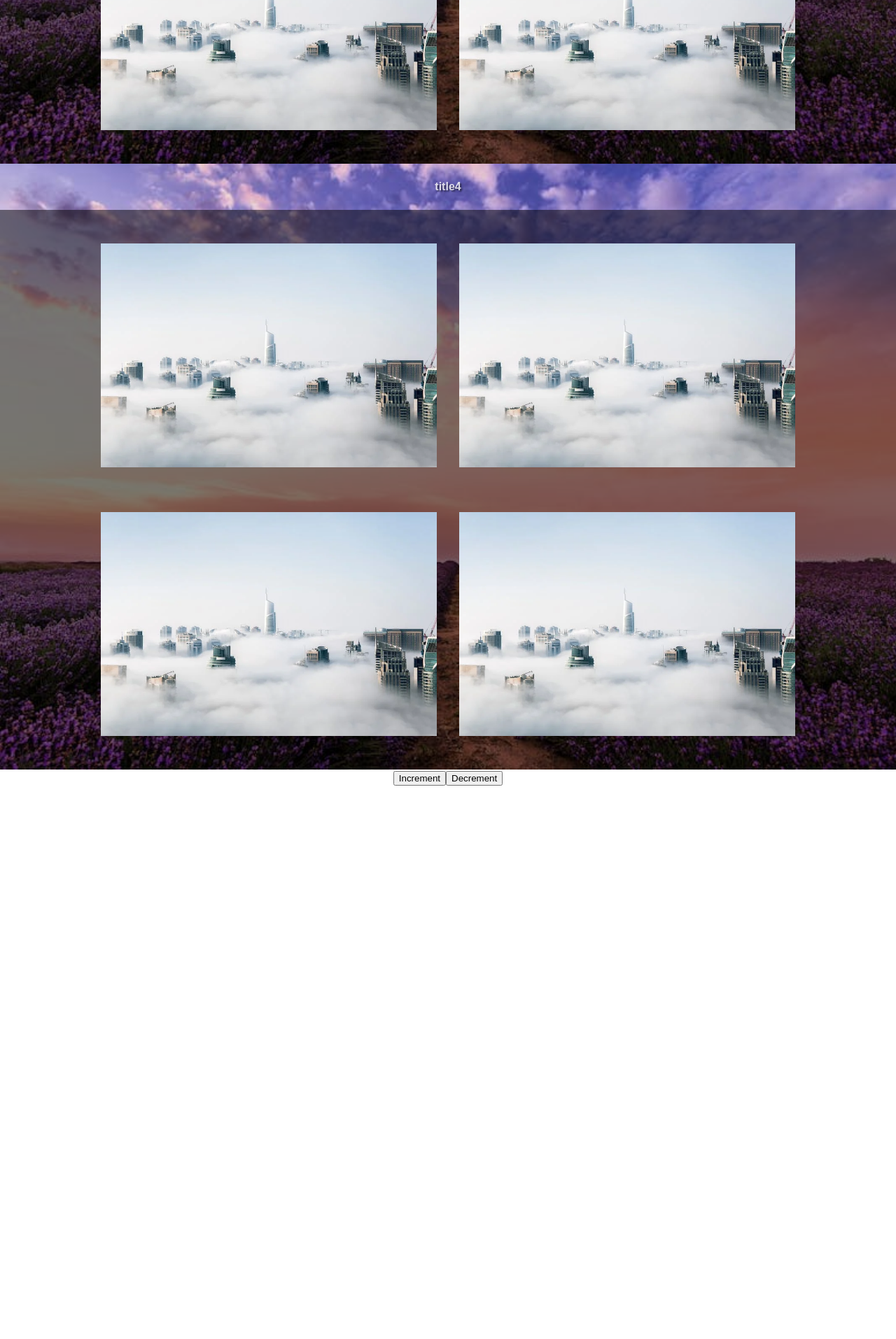
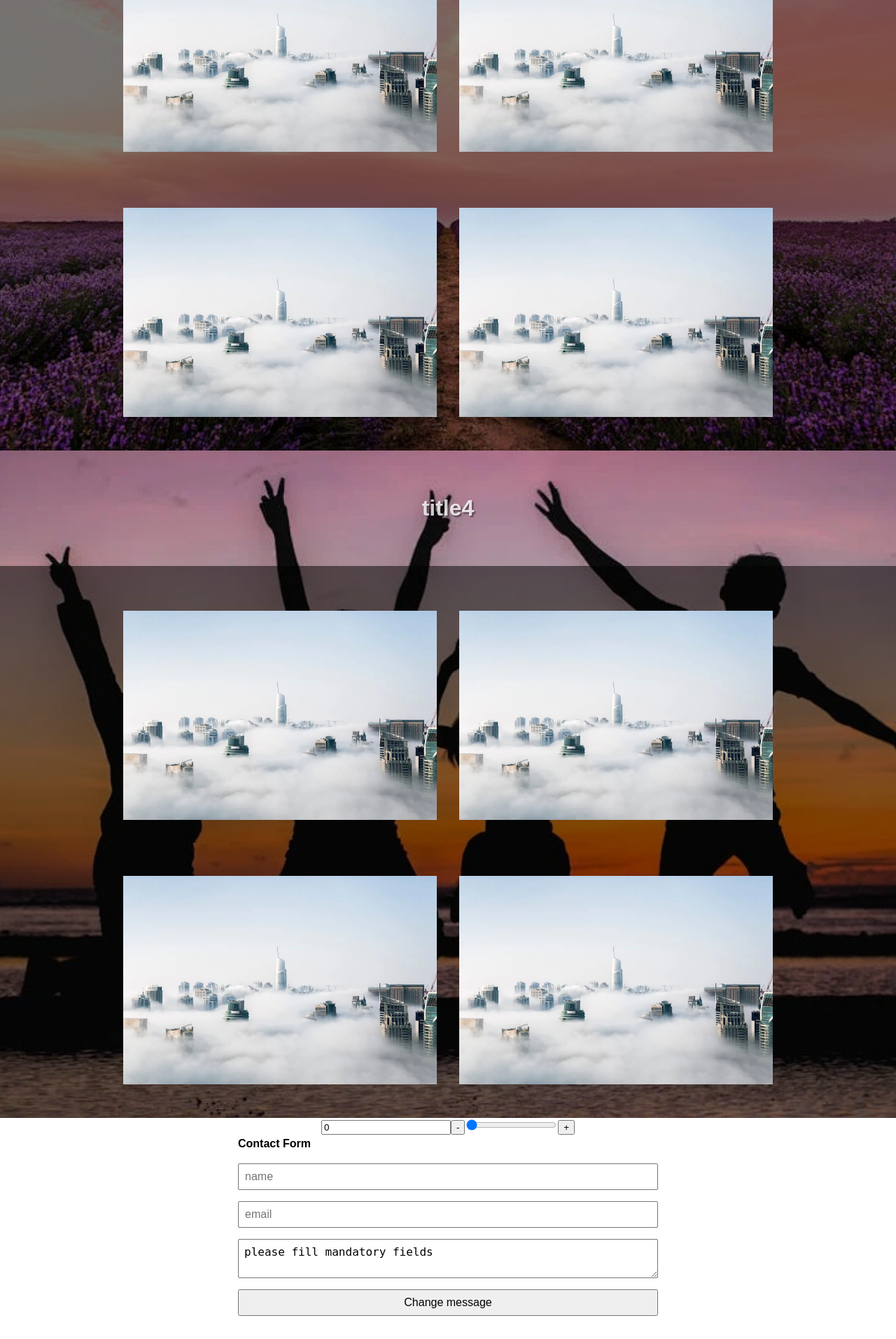
Before and after one commit to applh/pixpress, a PHP site: template templates/template.php in a window 1280 px wide. Shown: the part 4240-6154 px from the top of the page at 70% size. Before the commit the page ends 5363 px from the top, so only its background shows below. Run offline with PHP 8.4, Linux system fonts and the light colour scheme; the template is opened without the code that fills it, so the values that code supplies are empty; some libraries are stand-ins or nearby versions.

Commit message:
v0.4 contact form, js/fetch, php/api/json

```diff
--- /dev/null
+++ b/assets/asc-compo2.js
@@ -0,0 +1,47 @@
+console.log('Compo 2 loaded');
+
+export default {
+    template: `
+        <div>
+            <b>Contact Form</b>
+            <form ref="form_contact" type="POST" @submit.prevent="submit($event)">
+                <input type="text" v-model="name" required placeholder="name" />
+                <input type="email" v-model="email" required placeholder="email" />
+                <textarea v-model="message" required placeholder="message"></textarea>
+                <button type="submit">Change message</button>
+                <div>{{ feedback }}</div>
+            </form>
+        </div>
+    `,
+    data() {
+        return {
+            name: '',
+            email: '',
+            message: 'please fill mandatory fields',
+            feedback: ''
+        }
+    },
+    methods: {
+        async submit($event) {
+            console.log('submit', this.name, this.email, this.message);
+            this.feedback = 'Hello from Compo 2';
+            // get form data
+            const form = this.$refs.form_contact;
+            // group in form data
+            const formData = new FormData(form);
+            // send to server /api/contact
+            let response = await fetch('/api/contact', {
+                method: 'POST',
+                body: formData
+            });
+            // get response
+            let data = await response.json();
+            console.log('response', data);
+            // check if feedback if available
+            if (data.feedback) {
+                this.feedback = data.feedback;
+            }
+
+        }
+    }
+}
--- a/assets/plugin-pixpress.js
+++ b/assets/plugin-pixpress.js
@@ -1,7 +1,18 @@
 // /assets/plugin-pixpress.js
+
+import {
+    defineAsyncComponent
+} from 'vue';
+
 export default {
     install: (app, options) => {
         console.log('Plugin pixpress installé');
+
+        // injecte un composant asynchrone
+        app.component('asc-compo2', defineAsyncComponent({
+            loader: () => import('/assets/asc-compo2.js')
+        }));
+
         // injecte une méthode globalement disponible $translate()
         app.config.globalProperties.$pixpress = (key) => {
             return 'pixpress_' + key;
--- a/assets/site.css
+++ b/assets/site.css
@@ -4,6 +4,10 @@ html, body {
     line-height: 1.5;
     margin: 0;
     padding: 0;
+}
+
+body * {
+    box-sizing: border-box;
 }
 
 nav {
@@ -41,15 +45,23 @@ section {
 }
 h1, h2, h3, h4, h5, h6 {
     text-align: center;
+    font-size: 2rem;
+    padding:1rem;
 }
 p {
     padding: 1rem;
     max-width: 640px;
+
+    img {
+        padding-top: 1rem;
+    }
 }
 section {
     padding: 0rem;
     background-image: url('/assets/image.png');
     background-size: cover;
+    background-position: top;
+    background-attachment: fixed;
 }
 
 section div {
@@ -64,6 +76,22 @@ img {
     width: 100%;
     height: auto;
     display: block;
+}
+
+form {
+    display: block;
+    width: 100%;
+    min-width: 600px;
+    > * {
+        display: block;
+        margin: 1rem 0rem;
+        width: 100%;
+        font-size: 1rem;
+    }
+    /* make button full width and same width as input */
+    input, textarea, button {
+        padding: 0.5rem;
+    }
 }
 /* MEDIA QUERIES */
 @media screen and (min-width: 640px) {
@@ -106,3 +134,11 @@ section > div {
     color: white;
     padding: 1rem;
 }
+
+/* IMAGES */
+
+/* only in even */
+
+.s4:nth-of-type(even) {
+    background-image: url('/assets/image-4.png');
+}
--- a/templates/template.php
+++ b/templates/template.php
@@ -10,8 +10,6 @@
     <link rel="stylesheet" href="/assets/site.css">
     <style type="text/css">
     </style>
-    <script type="module">
-    </script>
 </head>
 
 <body>
@@ -28,14 +26,14 @@
         <main>
             <h1><?php echo date("H:i:s"); ?></h1>
             <p><?php html::lorem(); ?><img src="/assets/image-2.png" alt="" title=""></p>
-            <section>
+            <section class="s2">
                 <h2>{{ message }}</h2>
                 <div>
                     <p><?php html::lorem(); ?><img src="/assets/image-2.png" alt="" title=""></p>
                     <p><?php html::lorem(); ?><img src="/assets/image-2.png" alt="" title=""></p>
                 </div>
             </section>
-            <section>
+            <section class="s3">
                 <h3>{{ percent }}%</h3>
                 <div>
                     <p><?php html::lorem(); ?><img src="/assets/image-2.png" alt="" title=""></p>
@@ -43,7 +41,16 @@
                     <p><?php html::lorem(); ?><img src="/assets/image-2.png" alt="" title=""></p>
                 </div>
             </section>
-            <section>
+            <section class="s4">
+                <h4>title4</h4>
+                <div>
+                    <p><?php html::lorem(); ?><img src="/assets/image-4.png" alt="" title=""></p>
+                    <p><?php html::lorem(); ?><img src="/assets/image-4.png" alt="" title=""></p>
+                    <p><?php html::lorem(); ?><img src="/assets/image-4.png" alt="" title=""></p>
+                    <p><?php html::lorem(); ?><img src="/assets/image-4.png" alt="" title=""></p>
+                </div>
+            </section>
+            <section class="s4">
                 <h4>title4</h4>
                 <div>
                     <p><?php html::lorem(); ?><img src="/assets/image-2.png" alt="" title=""></p>
@@ -52,7 +59,7 @@
                     <p><?php html::lorem(); ?><img src="/assets/image-2.png" alt="" title=""></p>
                 </div>
             </section>
-            <section>
+            <section class="s4">
                 <h4>title4</h4>
                 <div>
                     <p><?php html::lorem(); ?><img src="/assets/image-2.png" alt="" title=""></p>
@@ -61,16 +68,7 @@
                     <p><?php html::lorem(); ?><img src="/assets/image-2.png" alt="" title=""></p>
                 </div>
             </section>
-            <section>
-                <h4>title4</h4>
-                <div>
-                    <p><?php html::lorem(); ?><img src="/assets/image-2.png" alt="" title=""></p>
-                    <p><?php html::lorem(); ?><img src="/assets/image-2.png" alt="" title=""></p>
-                    <p><?php html::lorem(); ?><img src="/assets/image-2.png" alt="" title=""></p>
-                    <p><?php html::lorem(); ?><img src="/assets/image-2.png" alt="" title=""></p>
-                </div>
-            </section>
-            <section>
+            <section class="s4">
                 <h4>title4</h4>
                 <div>
                     <p><?php html::lorem(); ?><img src="/assets/image-2.png" alt="" title=""></p>
@@ -80,22 +78,35 @@
                 </div>
             </section>
             <div>
-                <button @click="percent++">Increment</button>
-                <button @click="percent--">Decrement</button>
+                <input type="number" v-model="percent">
+                <button @click="percent--">-</button>
+                <input type="range" v-model="percent" min="0" max="100">
+                <button @click="percent++">+</button>
             </div>
             <div v-if="percent > 0">
                 <asc-compo1></asc-compo1>
             </div>
+            <div>
+                <asc-compo2></asc-compo2>
+            </div>
         </main>
-        <footer></footer>
+        <footer>
+            <p>&copy; <?php echo date("Y"); ?> PixPress</p>
+        </footer>
     </div>
-
+    <script type="importmap">
+        {
+            "imports": {
+                "vue": "/assets/vue.esm-browser.js"
+            }
+        }
+    </script>
     <script type="module">
         import {
             createApp,
             defineAsyncComponent,
             ref
-        } from '/assets/vue.esm-browser.js';
+        } from 'vue';
 
         // add plugin
         import pixpress from '/assets/plugin-pixpress.js';
```
Also changed, not shown: class/framework.php (+66 -9 lines), README.md, assets/image-3.png (added), assets/image-4.png (added), 1 other file.
